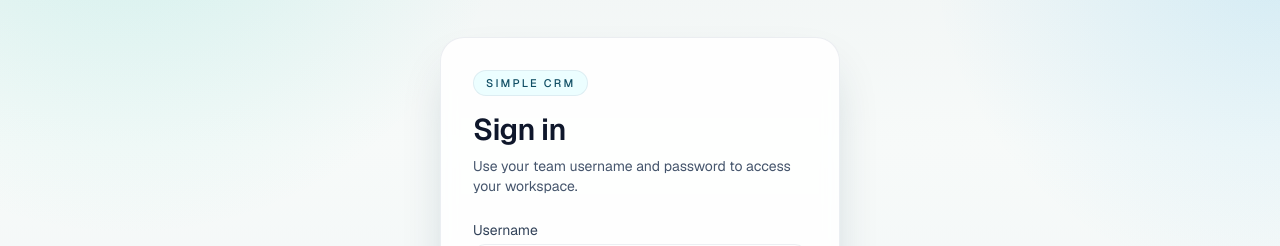
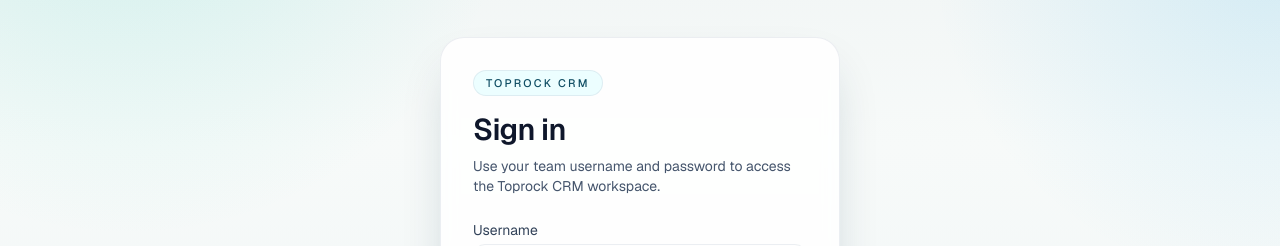
Before and after one commit to toprocklabs/crm-app, a Next.js app: page /login in a window 1280 px wide. Shown: the part 157-403 px from the top of the page. Built offline with nearby package versions, Linux system fonts and the light colour scheme; no server answers.

Commit message:
Standardize product naming

```diff
--- a/src/app/login/page.tsx
+++ b/src/app/login/page.tsx
@@ -19,10 +19,10 @@
     <main className="mx-auto flex min-h-screen w-full max-w-md flex-col justify-center px-6 py-10">
       <div className="rounded-3xl border border-white/70 bg-white/85 p-8 shadow-2xl shadow-cyan-950/20 backdrop-blur">
         <p className="inline-flex rounded-full border border-cyan-200 bg-cyan-50 px-3 py-1 text-[11px] font-medium uppercase tracking-[0.2em] text-cyan-900">
-          Simple CRM
+          Toprock CRM
         </p>
         <h1 className="mt-4 text-3xl font-semibold tracking-tight text-slate-900">Sign in</h1>
-        <p className="mt-2 text-sm text-slate-600">Use your team username and password to access your workspace.</p>
+        <p className="mt-2 text-sm text-slate-600">Use your team username and password to access the Toprock CRM workspace.</p>
 
         {errorText ? (
           <p className="mt-4 rounded-xl border border-rose-200 bg-rose-50 px-3 py-2 text-sm text-rose-700">{errorText}</p>
--- a/src/app/page.tsx
+++ b/src/app/page.tsx
@@ -69,9 +69,9 @@
   if (!db) {
     return (
       <main className="mx-auto flex min-h-screen w-full max-w-4xl flex-col gap-6 px-6 py-10">
-        <h1 className="text-3xl font-semibold text-slate-900">Simple CRM</h1>
+        <h1 className="text-3xl font-semibold text-slate-900">Toprock CRM</h1>
         <div className="rounded-xl border border-amber-300 bg-amber-50 p-5 text-amber-900">
-          <p className="font-medium">Setup needed before the app can run.</p>
+          <p className="font-medium">Toprock CRM needs setup before it can run.</p>
           <p className="mt-2 text-sm">
             Add your Neon connection string as <code>DATABASE_URL</code>, then run
             <code className="mx-1">npm run db:generate</code> and
```
